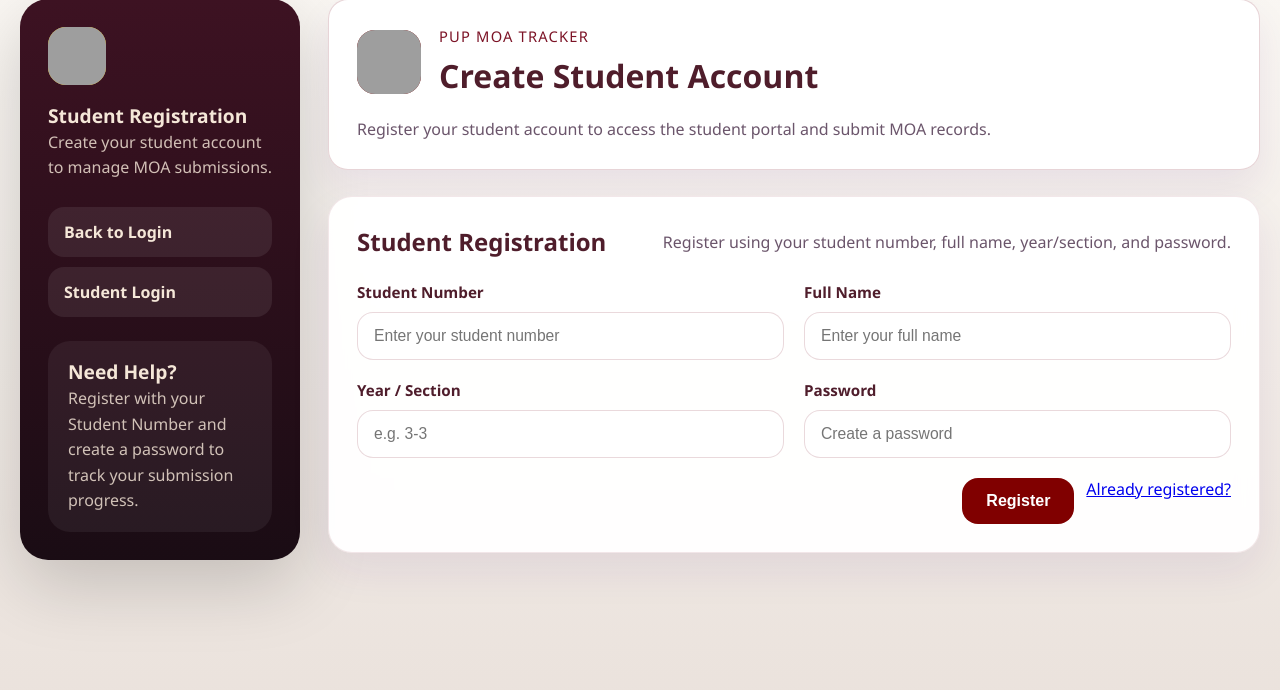
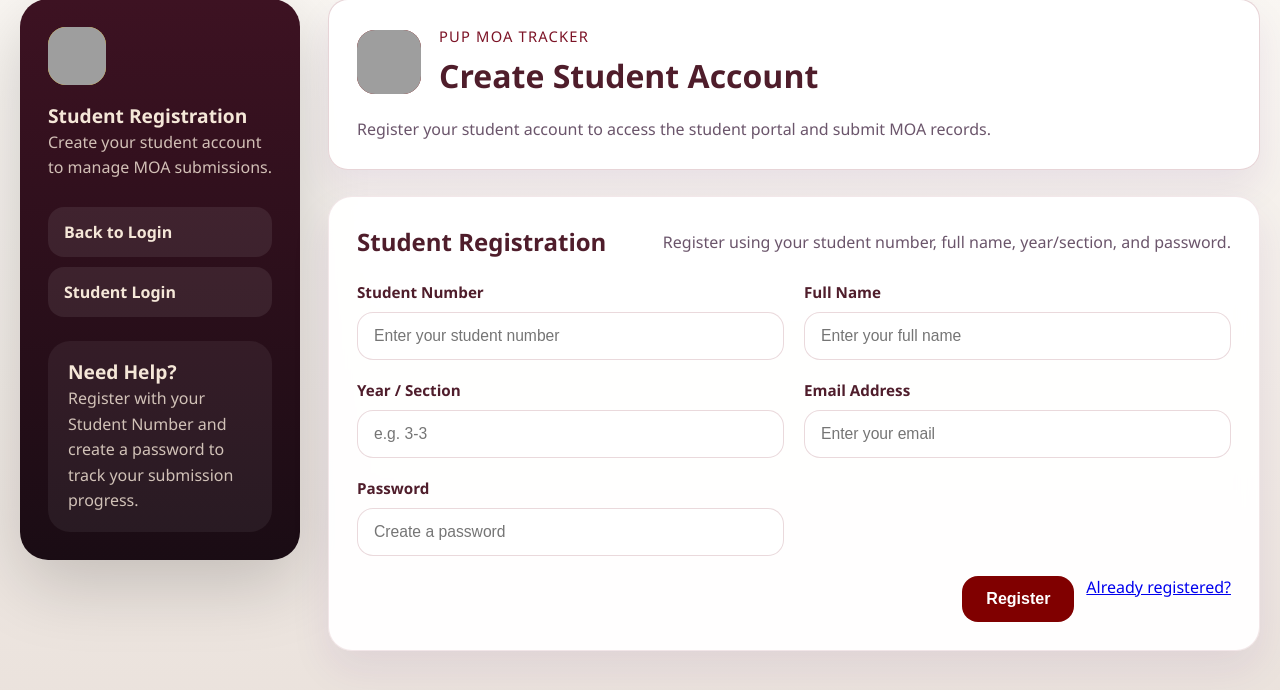
Before and after one commit to jovsnewbie6/ojt-expiration-tracker, a Flask app: page /student/register in a window 1280 px wide. Shown: the part 21-711 px from the top of the page. Run offline with Flask 3, Linux system fonts and the light colour scheme; grey boxes are pictures that could not be loaded.

Commit message:
Fix: added email field to registration form and database model

```diff
--- a/app/models.py
+++ b/app/models.py
@@ -50,6 +50,8 @@ class Student(UserMixin, db.Model):
     __tablename__ = "students"
     id = db.Column(db.Integer, primary_key=True)
     username = db.Column(db.String(80), unique=True, nullable=False)
+    # Add the email column here
+    email = db.Column(db.String(150), nullable=True)
     password_hash = db.Column(db.String(256), nullable=False)
 
     # Required by routes.py for registration and lookups
--- a/app/templates/register.html
+++ b/app/templates/register.html
@@ -68,11 +68,15 @@
                             </label>
                             <label>
                                 <span>Full Name</span>
-                                <input type="text" name="full_name" placeholder="Enter your full name" required />
+                                <input type="text" name="name" placeholder="Enter your full name" required />
                             </label>
                             <label>
                                 <span>Year / Section</span>
                                 <input type="text" name="year_section" placeholder="e.g. 3-3" required />
+                            </label>
+                            <label>
+                                <span>Email Address</span>
+                                <input type="email" name="email" placeholder="Enter your email" required />
                             </label>
                             <label>
                                 <span>Password</span>
```
